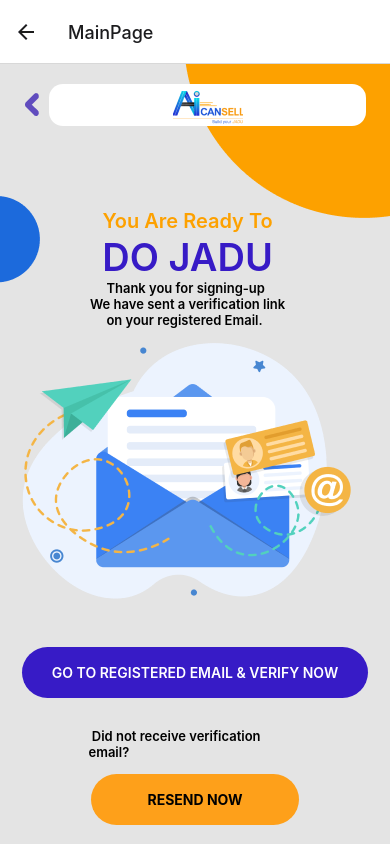
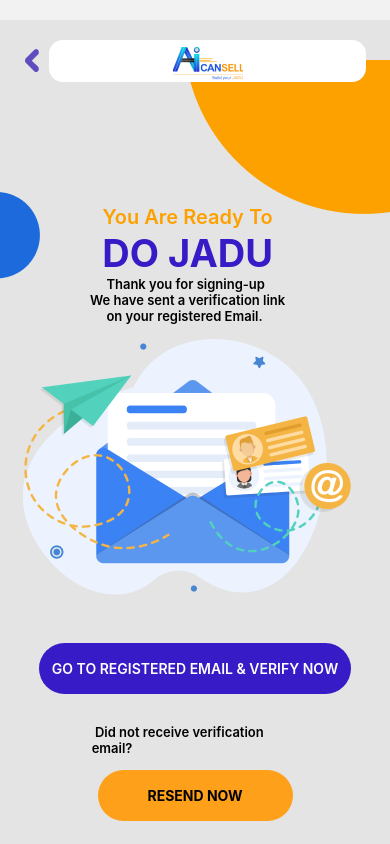
Before and after one commit to ShivangMishra/aijadu, a React Native app: screen /MainPage in a window 390 px wide. Built offline with nearby package versions, Linux system fonts and the light colour scheme.

Commit message:
main page ui fixes

```diff
--- a/App.js
+++ b/App.js
@@ -46,7 +46,7 @@ export default function App() {
           <Stack.Screen name="Form" component={Form} />
           <Stack.Screen name="AnotherPage" component={AnotherPage} />
           <Stack.Screen name="SignUpPage" component={SignUpPage} />
-          <Stack.Screen name="MainPage" component={MainPage} />
+          <Stack.Screen name="MainPage" options={{headerShown: false}} component={MainPage} />
           <Stack.Screen name="AiJadu" component={AiJadu} />
           <Stack.Screen name="Promotion" options={{headerShown: false}} component={Promotion} />
           <Stack.Screen name="Interview" component={Interview} />
--- a/screen/MainPage.js
+++ b/screen/MainPage.jsx
@@ -64,9 +64,11 @@ const MainPage = () => {
 
 const styles = StyleSheet.create({
   mainContainer: {
-    height:"100%",
+
     width:"100%",
     backgroundColor: "#E4E4E4",
+    paddingTop:40,
+    marginTop:20
   },
   overlayContainer: {
     position: "absolute",
@@ -132,7 +134,7 @@ middleTextHeadingsText1:{
     alignSelf:"center"
 },
 middleTextHeadingsText2:{
-    fontWeight:"600",
+    fontWeight:"bold",
     fontSize:38,
     lineHeight:46,
     color:"#371BC6"
@@ -145,7 +147,7 @@ middleTextHeadingsText3:{
 },
 registerButton:{
     backgroundColor:"#371BC6",
-    width:346,
+    width:"80%",
     height:51,
     alignSelf:"center",
     borderRadius:27,
@@ -164,14 +166,14 @@ emailButton:{
     fontSize:13,
     lineHeight:16,
     color:"#000",
-    width:213,
+    width:'53%',
     height:16,
     alignSelf:"center",
     marginTop:30,
 },
 resendButton:{
     backgroundColor:"#FEA01A",
-    width:208,
+    width:'50%',
     height:51,
     alignSelf:"center",
     borderRadius:27,
```
